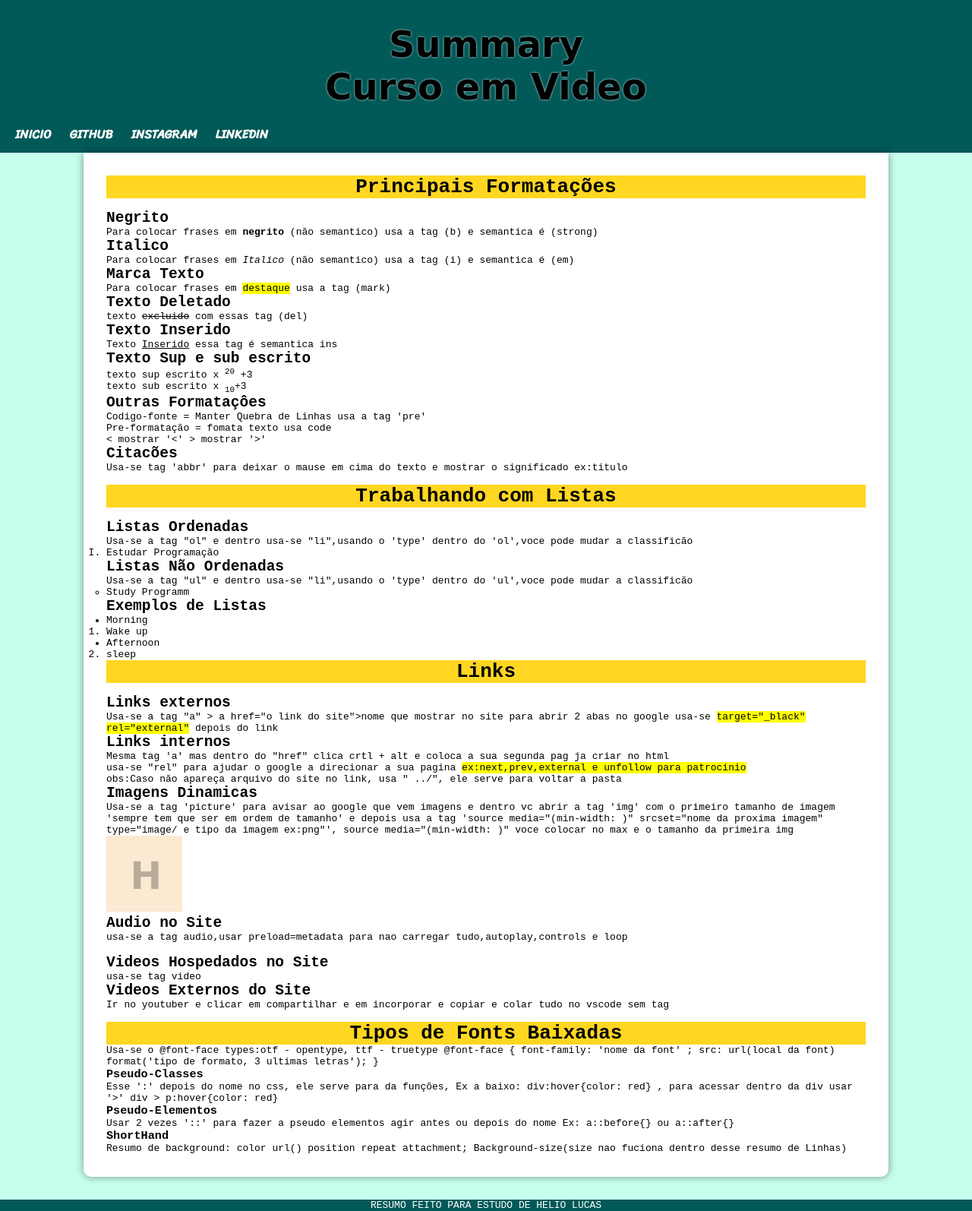
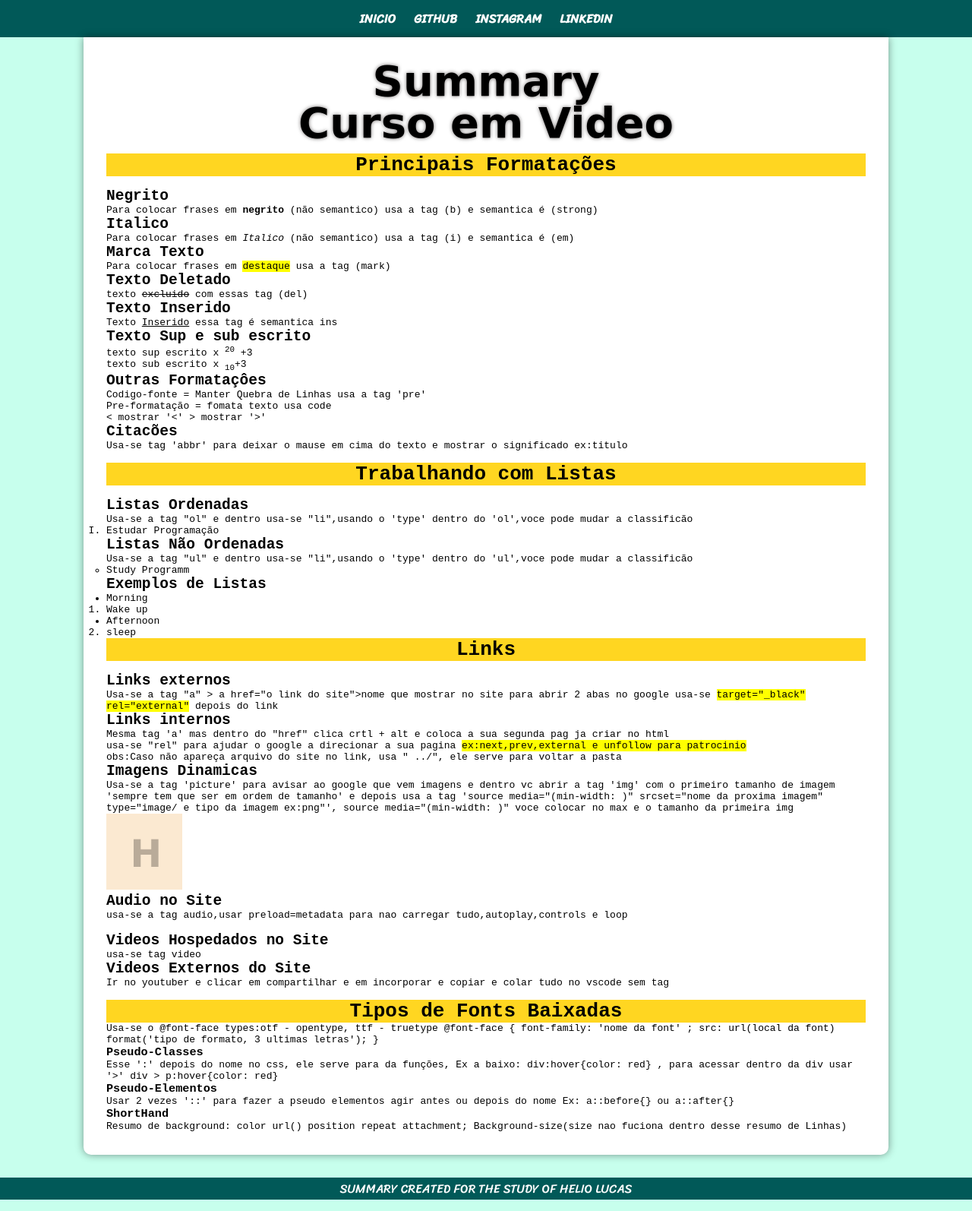
Before and after one commit to Heliolucas/HTML-CSS, a plain HTML site: page Summary/Summary.html in a window 1280 px wide. Shown: the whole page at 76% size. Drawn offline with Linux system fonts and the light colour scheme; a web font is replaced by a local one.

Commit message:
ATUALIZAÇÃO HL

```diff
--- a/Desafios/desafio011/estilo/style.css
+++ b/Desafios/desafio011/estilo/style.css
@@ -37,26 +37,51 @@ header a , footer a{
 header a:hover , footer a:hover{
     text-decoration: underline;
 }
+#milton{
+    font-weight: bolder;
+}
 section{
     padding-top: 10vh;
     padding-bottom: 10vh;
     line-height: 2em;
     padding-left: 30px;
     font-family: var(--fonte2);
-    font-size: 3.5vw;
+    font-size: 3.5vh;
+}
+section > p {
+    padding-bottom: 2em;
 }
 section.normal{
-    background-color: white;
+    background-color: rgb(255, 255, 255);
     color: black;
 }
 section.imagem{
-    background-color: rgb(88, 86, 86);
-    color: white;
+    background-color: rgb(255, 255, 255);
 }
-section.imagem > p {
+section.imagem1 > p {
     display: inline-block;
     padding: 6px;
-    background-color: rgba(48, 46, 46, 0.432);
+    text-shadow: 1px 1px 1px black;
+    background-color: rgba(255, 255, 255, 0.137);
+    color: rgb(255, 255, 255);
+}
+section.imagem2 > p {
+    display: inline-block;
+    padding: 10px;
+    text-shadow: 1px 1px 1px black;
+    color: rgb(255, 255, 255);
+    background-color: rgba(0, 0, 0, 0.158);
+}
+section#img01 {
+    background-image: url('../imagens/background001.jpg');
+    background-attachment: fixed;
+    background-size: cover;
+    background-position: center right;
+ }
+section#img02 {
+    background-image: url('../imagens/background002.jpg');
+    background-attachment: fixed;
+    background-size: cover;
 }
 footer{
     background-color: black;
@@ -64,6 +89,8 @@ footer{
     text-align: center;
     padding: 5px;
 }
-#milton{
-    font-weight: bolder;
+footer > p {
+    font-family: var(--fonte2);
+    font-size: 16px;
+    font-variant: small-caps;
 }
--- a/Summary/Summary.html
+++ b/Summary/Summary.html
@@ -9,9 +9,7 @@
     <title>Summary</title>
 </head>
 <body>
-        <header>
-            <h1 id="tituloinicial">Summary <br> Curso em Video</h1>
-        </header>
+
         <nav>
             <a href="#">INICIO</a>
             <a href="https://github.com/Heliolucas" target="_blank">GITHUB</a>
@@ -21,8 +19,9 @@
 
 <code>
             <main>
+                 <h1 id="titulo">Summary <br> Curso em Video</h1>
 
-                <h1>Principais Formatações</h1> <br>
+                <h1 class="h1">Principais Formatações</h1> <br>
                 <h2>Negrito</h2>
                 <p>Para colocar frases em <strong>negrito</strong> (não semantico) usa a tag (b) e semantica é (strong)</p>
                 <h2>Italico</h2>
@@ -44,7 +43,7 @@
                 <p>Usa-se tag 'abbr' para deixar o mause em cima do texto e mostrar o significado ex:titulo</p>
                 <br>
 
-                <h1>Trabalhando com Listas</h1>
+                <h1 class="h1">Trabalhando com Listas</h1>
                 <br>
                 <h2>Listas Ordenadas</h2>
                 <p>Usa-se a tag "ol" e dentro usa-se "li",usando o 'type' dentro do 'ol',voce pode mudar a classificão</p>
@@ -68,7 +67,7 @@
                     </ol>
                 </ul>
 
-                <h1> Links </h1>
+                <h1 class="h1"> Links </h1>
                 <br>
                 <h2> Links externos</h2>
                 <p> Usa-se a tag "a" > a href="o link do site">nome que mostrar no site</a>
@@ -108,7 +107,7 @@
                 <p>Ir no youtuber e clicar em compartilhar e em incorporar e copiar e colar tudo no vscode sem tag</p>
                 <br>
 
-                <h1>Tipos de Fonts Baixadas</h1>
+                <h1 class="h1">Tipos de Fonts Baixadas</h1>
                 <p>Usa-se o @font-face    types:otf - opentype, ttf - truetype
                     @font-face {
                     font-family: 'nome da font' ;
@@ -125,7 +124,7 @@
                 </p>
             </main>
             <footer>
-                <p>RESUMO FEITO PARA ESTUDO DE HELIO LUCAS</p>
+                <p>SUMMARY CREATED FOR THE STUDY OF HELIO LUCAS</p>
             </footer>
 </code>
 
--- a/Summary/style.css
+++ b/Summary/style.css
@@ -1,3 +1,4 @@
+@charset "UTF-8";
 @import url('https://fonts.googleapis.com/css2?family=Bebas+Neue&family=Nabla&display=swap');
 @import url('https://fonts.googleapis.com/css2?family=Sriracha&display=swap');
 *{ padding: 0px;
@@ -21,30 +22,32 @@ header{
     min-height: 100px;
     padding-top: 20px;
 }
-header h1#tituloinicial {
-    text-align: center;
-    font-family: 'Nabla', cursive;
-    text-decoration: none;
-    padding: 10px;
-    font-size: 6vh;
-    text-shadow: 0px 0px 3px rgba(255, 255, 255, 0.822);
-}
 nav{
     background-color: #015958;
     padding: 10px;
     font-family: var(--fonte2);
+    text-align: center;
 }
-nav a{
+nav a {
     color: white;
     text-decoration: none;
     font-weight: bold;
     padding: 10px;
     transition: 0.8s;
+
 }
 nav a:hover{
     color: #FFD621;
 }
-main > h1{
+#titulo{
+    font-family: 'Nabla', cursive;
+    text-align: center;
+    font-size: 7vh;
+    line-height: 55px;
+    text-shadow: 0px 0px 5px rgba(12, 5, 5, 0.582);
+    padding-bottom: 13px;
+}
+.h1{
     text-align: center;
     background-color: #FFD621;
 }
@@ -63,4 +66,5 @@ footer{
     text-align: center;
     background-color: var(--cor2);
     color: rgb(255, 255, 255);
+    font-family: var(--fonte2);
 }
```
Also changed, not shown: Desafios/desafio011/index.html (+4 -4 lines).
